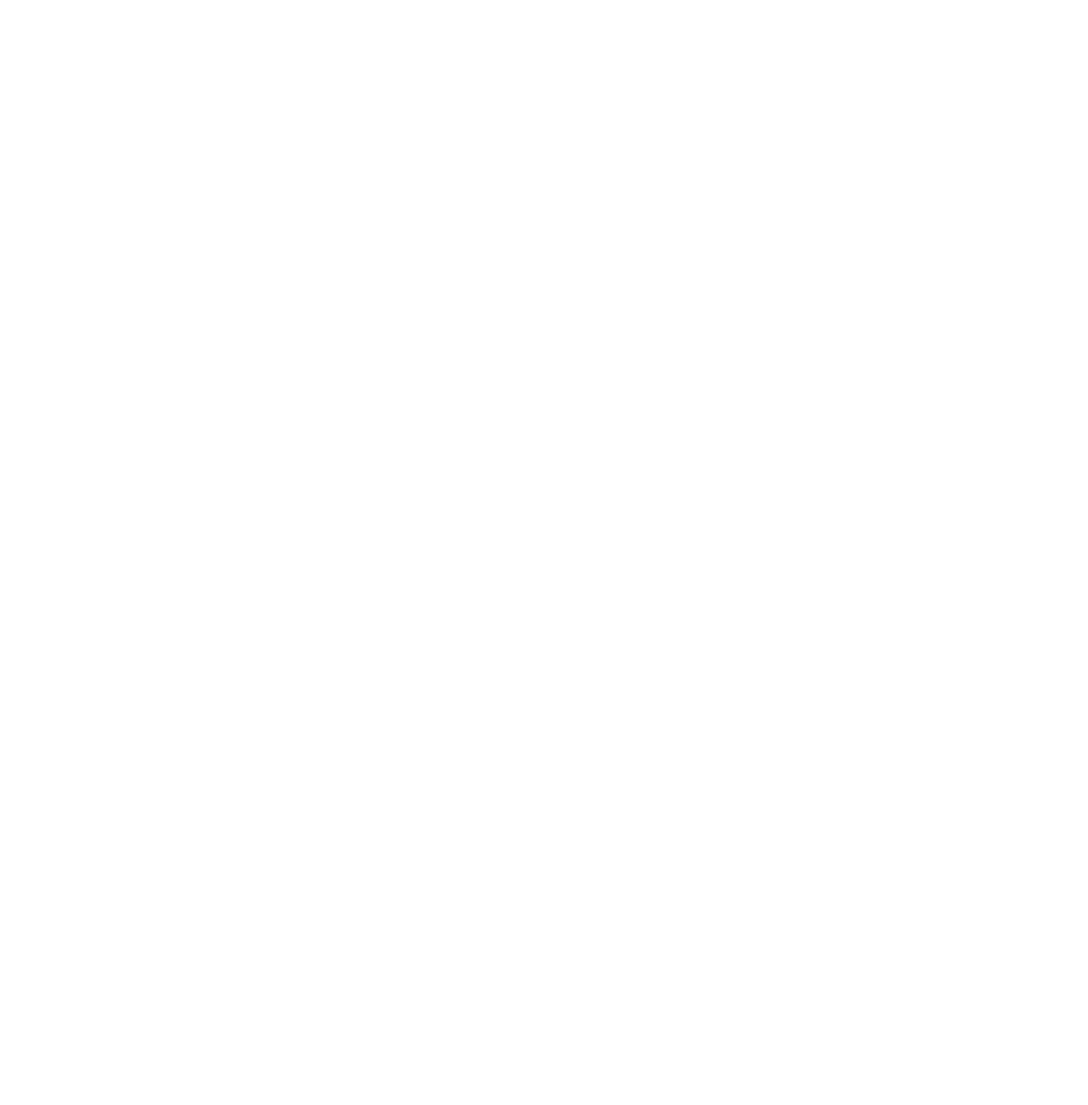
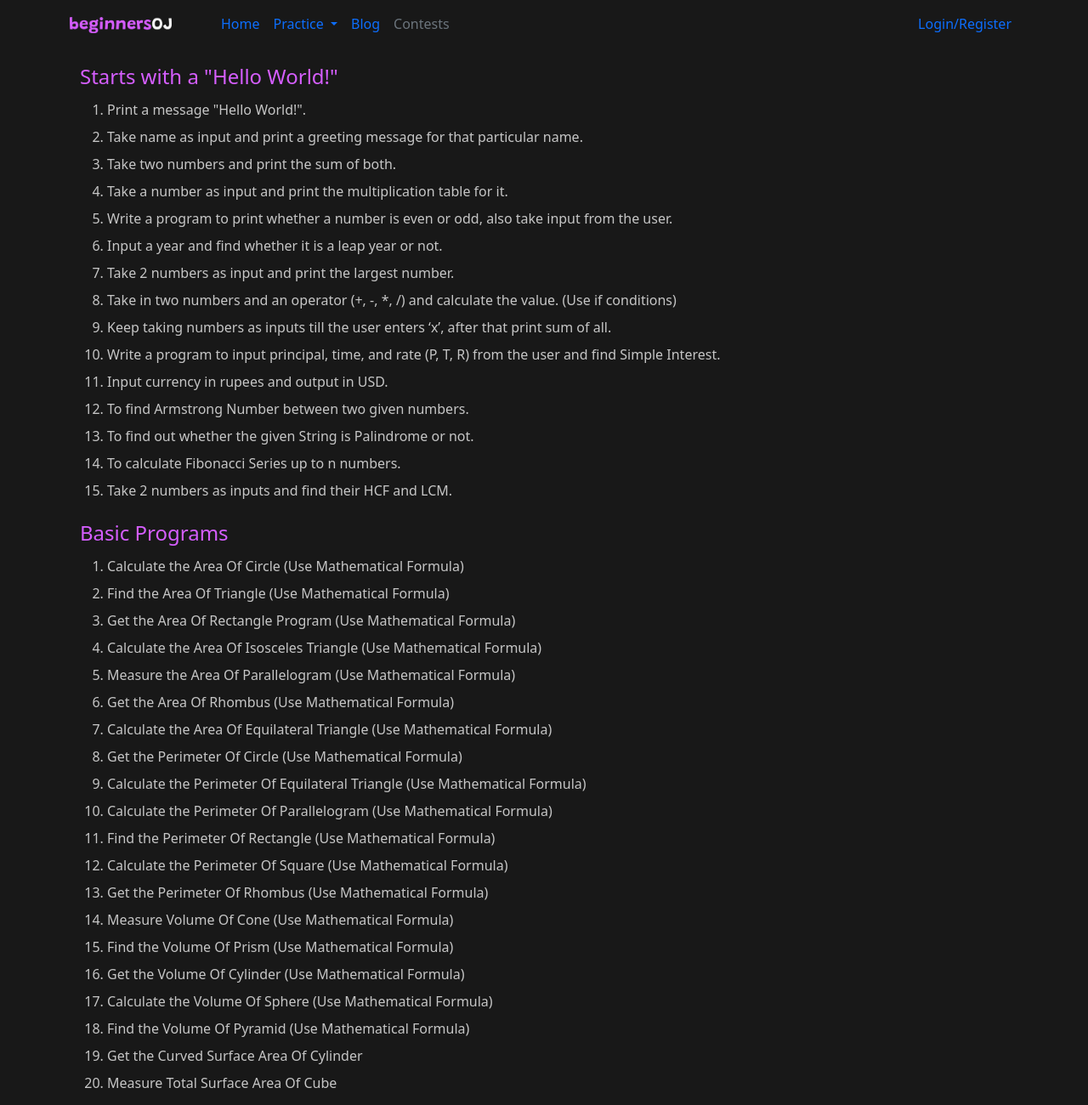
Before and after one commit to mdyasinahmed/beginnersoj, a plain HTML site: page assets/pages/most_beginner.html in a window 1280 px wide. Shown: the top 1300 px of the page at 85% size. Before the commit the page ends 800 px from the top, so only its background shows below. Drawn offline with nearby package versions, Linux system fonts and the light colour scheme.

Commit message:
upadate beginnersOJ

```diff
--- a/assets/css/style.css
+++ b/assets/css/style.css
@@ -12,7 +12,9 @@ body{
     background-color: #181818;
     color: #FFFFFF !important;
 }
-
+.navbar-toggler-icon{
+    color: #F8F8F8 !important;
+}
 
 .navbar-brand img{
     margin-right: 50px !important;
@@ -58,3 +60,22 @@ footer img{
     width: 25%;
     margin-top: 0px;
 }
+
+
+
+/* Sub Pages Styles */
+.ListHeader{
+    margin-top: 20px;
+}
+.ListHeader h2{
+    font-size: 1.5rem;
+    color: #D55EFF;
+}
+
+.listBody ol li{
+    color: #c6c6c6;
+    line-height: 2rem;
+}
+.listBody a{
+    text-decoration: none;
+}
--- a/assets/pages/most_beginner.html
+++ b/assets/pages/most_beginner.html
@@ -0,0 +1,138 @@
+<!doctype html>
+<html lang="en">
+  <head>
+    <!-- Required meta tags -->
+    <meta charset="utf-8">
+    <meta name="viewport" content="width=device-width, initial-scale=1">
+
+
+    <!-- Bootstrap CSS -->
+    <link href="https://cdn.jsdelivr.net/npm/bootstrap@5.0.2/dist/css/bootstrap.min.css" rel="stylesheet" integrity="sha384-EVSTQN3/azprG1Anm3QDgpJLIm9Nao0Yz1ztcQTwFspd3yD65VohhpuuCOmLASjC" crossorigin="anonymous">
+    <!-- Custom CSS -->
+    <link rel="stylesheet" href="../css/style.css">
+    <title>beginnersOJ</title>
+  </head>
+  <body>
+    <header>
+        <section class="navBarSection">
+            <nav class="navbar navbar-expand-lg">
+                <div class="container">
+                  <a class="navbar-brand me-auto" href="#"><img src="../images/logo/beginnersOJ.png" class="img-fluid" height="50px" width="120px" alt=""></a>
+                  <button class="navbar-toggler" type="button" data-bs-toggle="collapse" data-bs-target="#navbarSupportedContent" aria-controls="navbarSupportedContent" aria-expanded="false" aria-label="Toggle navigation">
+                    <span class="navbar-toggler-icon"></span>
+                  </button>
+                  <div class="collapse navbar-collapse" id="navbarSupportedContent">
+                    <ul class="navbar-nav me-auto mb-2 mb-lg-0">
+                      <li class="nav-item">
+                        <a class="nav-link active" aria-current="page" href="#">Home</a>
+                      </li>
+                      <li class="nav-item dropdown">
+                        <a class="nav-link dropdown-toggle" href="#" role="button" data-bs-toggle="dropdown" aria-expanded="false">
+                          Practice
+                        </a>
+                        <ul class="dropdown-menu">
+                          <li><a class="dropdown-item" href="assets/pages/most_beginner.html" target="_blank">Beginner: Most Extreme</a></li>
+                          <li><a class="dropdown-item" href="assets/pages/more_beginner.html" target="_blank">Beginner: More Extreme</a></li>
+                          <li><hr class="dropdown-divider"></li>
+                          <li><a class="dropdown-item" href="assets/pages/extreme_beginner.html" target="_blank">Beginner: Extreme</a></li>
+                        </ul>
+                      </li>
+                      <li class="nav-item">
+                        <a class="nav-link" href="#">Blog</a>
+                      </li>
+                      <li class="nav-item">
+                        <a class="nav-link disabled" aria-disabled="true">Contests</a>
+                      </li>
+                    </ul>
+                    <ul class="navbar-nav">
+                        <li class="nav-item">
+                            <a class="nav-link" href="#">Login/Register</a>
+                        </li>
+                    </ul>
+                  </div>
+                </div>
+              </nav>
+        </section>
+    </header>
+    <!-- Main Section -->
+    <main>
+        <section class="mostBeginnerProblemList container">
+            <div class="mostBeginnerProblemList-Body container">
+                <div class="ListHeader">
+                    <h2>Starts with a "Hello World!"</h2>
+                </div>
+                <div class="listBody">
+                    <ol>
+                        <li>Print a message "Hello World!".</li>
+                        <li>Take name as input and print a greeting message for that particular name.</li>
+                        <li>Take two numbers and print the sum of both.</li>
+                        <li>Take a number as input and print the multiplication table for it.</li>
+                        <li>Write a program to print whether a number is even or odd, also take input from the user.</li>
+                        <li>Input a year and find whether it is a leap year or not.</li>
+                        <li>Take 2 numbers as input and print the largest number.</li>
+                        <li>Take in two numbers and an operator (+, -, *, /) and calculate the value. (Use if conditions)</li>
+                        <li>Keep taking numbers as inputs till the user enters ‘x’, after that print sum of all.</li>
+                        <li>Write a program to input principal, time, and rate (P, T, R) from the user and find Simple Interest.</li>
+                        <li>Input currency in rupees and output in USD.</li>
+                        <li>To find Armstrong Number between two given numbers.</li>
+                        <li>To find out whether the given String is Palindrome or not.</li>
+                        <li>To calculate Fibonacci Series up to n numbers.</li>
+                        <li>Take 2 numbers as inputs and find their HCF and LCM.</li>
+                    </ol>
+                </div>
+                <div class="ListHeader">
+                    <h2>Basic Programs</h2>
+                </div>
+                <div class="listBody">
+                    <ol>
+                        <li>Calculate the Area Of Circle (Use Mathematical Formula)</li>
+                        <li>Find the Area Of Triangle (Use Mathematical Formula)</li>
+                        <li>Get the Area Of Rectangle Program (Use Mathematical Formula)</li>
+                        <li>Calculate the Area Of Isosceles Triangle (Use Mathematical Formula)</li>
+                        <li>Measure the Area Of Parallelogram (Use Mathematical Formula)</li>
+                        <li>Get the Area Of Rhombus (Use Mathematical Formula)</li>
+                        <li>Calculate the Area Of Equilateral Triangle (Use Mathematical Formula)</li>
+                        <li>Get the Perimeter Of Circle (Use Mathematical Formula)</li>
+                        <li>Calculate the Perimeter Of Equilateral Triangle (Use Mathematical Formula)</li>
+                        <li>Calculate the Perimeter Of Parallelogram (Use Mathematical Formula)</li>
+                        <li>Find the Perimeter Of Rectangle (Use Mathematical Formula)</li>
+                        <li>Calculate the Perimeter Of Square (Use Mathematical Formula)</li>
+                        <li>Get the Perimeter Of Rhombus (Use Mathematical Formula)</li>
+                        <li>Measure Volume Of Cone (Use Mathematical Formula)</li>
+                        <li>Find the Volume Of Prism (Use Mathematical Formula)</li>
+                        <li>Get the Volume Of Cylinder (Use Mathematical Formula)</li>
+                        <li>Calculate the Volume Of Sphere (Use Mathematical Formula)</li>
+                        <li>Find the Volume Of Pyramid (Use Mathematical Formula)</li>
+                        <li>Get the Curved Surface Area Of Cylinder</li>
+                        <li>Measure Total Surface Area Of Cube</li>
+                        <li>Fibonacci Series In Programs</li>
+                        <li><a href="https://leetcode.com/problems/subtract-the-product-and-sum-of-digits-of-an-integer/" target="_blank">Subtract the Product and Sum of Digits of an Integer</a></li>
+                        <li>Input a number and print all the factors of that number (use loops).</li>
+                        <li>Take integer inputs till the user enters 0 and print the sum of all numbers (HINT: while loop)</li>
+                        <li>Take integer inputs till the user enters 0 and print the largest number from all.</li>
+                        <li>Addition Of Two Numbers</li>
+                    </ol>
+
+                </div>
+            </div>
+        </section>
+    </main>
+
+    <footer>
+        <section class="footerBody container text-center">
+            <p>Powered By</p>
+            <img src="../images/footer/adoby - born to build.png" alt="" class="img-fluid">
+        </section>
+    </footer>
+    <!-- Optional JavaScript; choose one of the two! -->
+
+    <!-- Option 1: Bootstrap Bundle with Popper -->
+    <script src="https://cdn.jsdelivr.net/npm/bootstrap@5.0.2/dist/js/bootstrap.bundle.min.js" integrity="sha384-MrcW6ZMFYlzcLA8Nl+NtUVF0sA7MsXsP1UyJoMp4YLEuNSfAP+JcXn/tWtIaxVXM" crossorigin="anonymous"></script>
+
+    <!-- Option 2: Separate Popper and Bootstrap JS -->
+    <!--
+    <script src="https://cdn.jsdelivr.net/npm/@popperjs/core@2.9.2/dist/umd/popper.min.js" integrity="sha384-IQsoLXl5PILFhosVNubq5LC7Qb9DXgDA9i+tQ8Zj3iwWAwPtgFTxbJ8NT4GN1R8p" crossorigin="anonymous"></script>
+    <script src="https://cdn.jsdelivr.net/npm/bootstrap@5.0.2/dist/js/bootstrap.min.js" integrity="sha384-cVKIPhGWiC2Al4u+LWgxfKTRIcfu0JTxR+EQDz/bgldoEyl4H0zUF0QKbrJ0EcQF" crossorigin="anonymous"></script>
+    -->
+  </body>
+</html>
```
